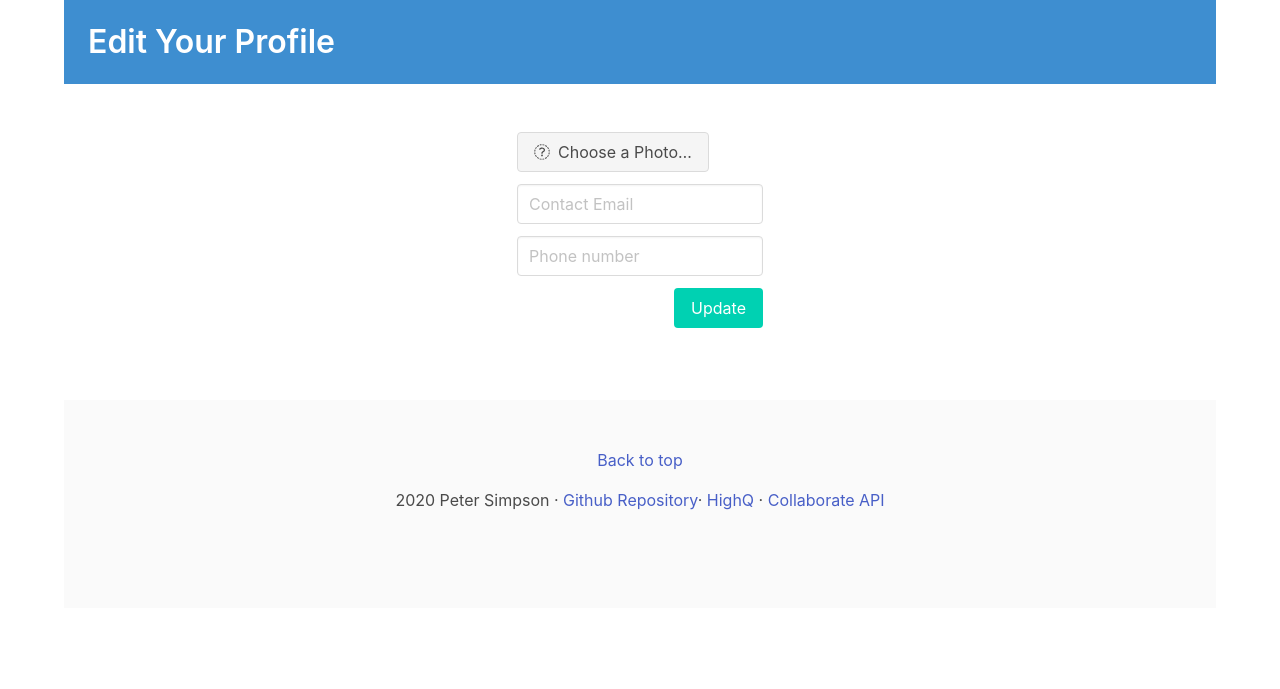
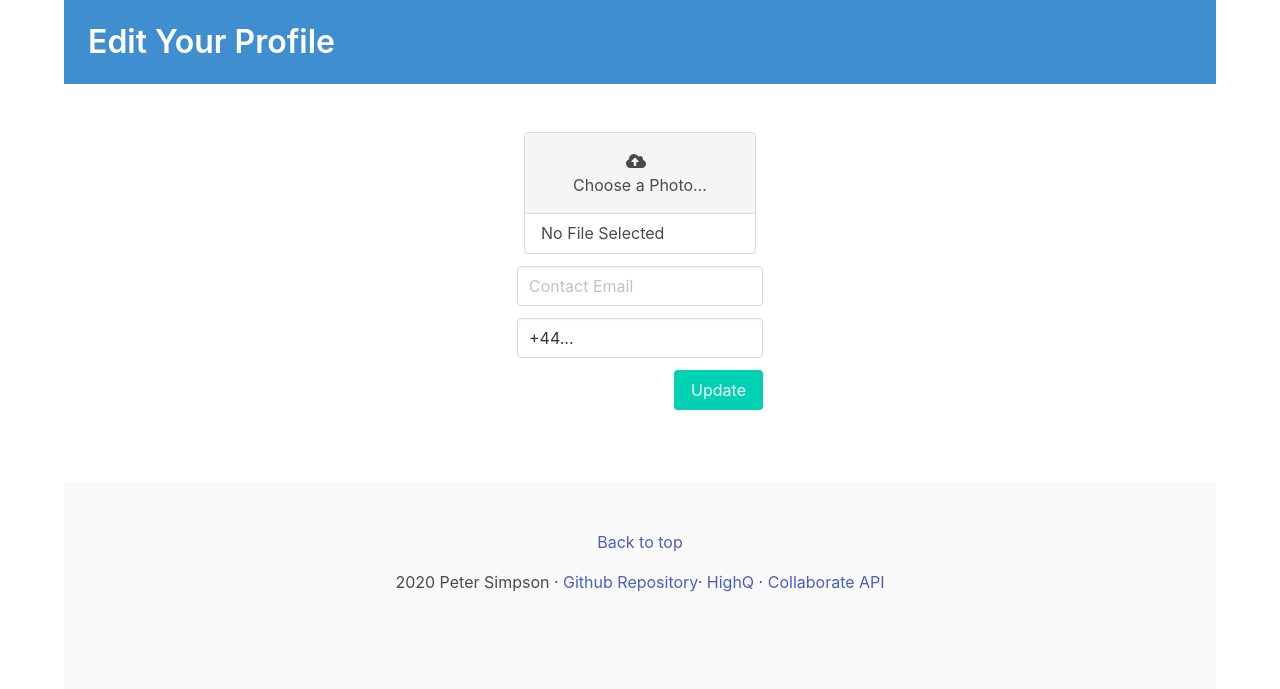
Before and after one commit to pj-simpson/HighQ-API-Consumer, a Django app: template templates/profiles/edit_profile.html in a window 1280 px wide. Shown: the part 52-741 px from the top of the page. Run offline with Django 3.2, Linux system fonts and the light colour scheme; the template is opened without the code that fills it: values that come from a table or form of the project are taken from there, others are empty; some libraries are stand-ins or nearby versions.

Commit message:
mainly improvements to the profile editing form

```diff
--- a/HighQSysAdmProj/settings/base.py
+++ b/HighQSysAdmProj/settings/base.py
@@ -50,6 +50,7 @@ INSTALLED_APPS = [
     'tasks',
 
     'sorl.thumbnail',
+    'phonenumber_field',
 ]
 
 MIDDLEWARE = [
@@ -143,3 +144,5 @@ LOGIN_URL = 'auth_login'
 CRON_CLASSES = [
     "siteadmin.cron.OauthCronJob"
 ]
+
+PHONENUMBER_DB_FORMAT = 'NATIONAL'
--- a/profiles/forms.py
+++ b/profiles/forms.py
@@ -1,5 +1,7 @@
 from django import forms
 from django.contrib.auth.models import User
+from phonenumber_field.widgets import PhoneNumberPrefixWidget
+
 from .models import Profile
 
 class UserRegistrationForm(forms.ModelForm):
@@ -21,6 +23,7 @@ class UserRegistrationForm(forms.ModelForm):
 
 
 class ProfileEditForm(forms.ModelForm):
+
     class Meta:
         model = Profile
         fields = ['photo','contact_email','phone_number']
--- a/profiles/models.py
+++ b/profiles/models.py
@@ -3,11 +3,14 @@ from django.conf import settings
 from django.contrib.auth.models import User
 from django.shortcuts import get_object_or_404
 from django.apps import apps
+
+from phonenumber_field.modelfields import PhoneNumberField
+
 import tasks as T
 
 class Profile(models.Model):
     user = models.OneToOneField(settings.AUTH_USER_MODEL,on_delete=models.CASCADE,related_name='user_profile')
-    phone_number = models.IntegerField(blank=True,null=True,max_length=20)
+    phone_number = PhoneNumberField(blank=True, default='')
     contact_email = models.EmailField(blank=True)
     photo = models.ImageField(upload_to='users/%Y/%m/%d/', blank=True)
 
--- a/templates/profiles/edit_profile.html
+++ b/templates/profiles/edit_profile.html
@@ -23,30 +23,35 @@
 
                             <div class="field">
 
-                                <div class="file">
+                                <div id="file-photo-input" class="file is-centered is-boxed has-name">
                                   <label class="file-label">
                                     <input class="file-input" type="file" name="photo" accept="image/*" id="id_photo" >
                                     <span class="file-cta">
                                       <span class="file-icon">
-                                        <i class="fa fa-cloud-upload"></i>
+                                        <i class="fas fa-cloud-upload-alt"></i>
                                       </span>
                                       <span class="file-label">
                                         Choose a Photo…
                                       </span>
                                     </span>
+                                      <span class="file-name">
+                                         {% if profile_form.initial.photo.name %}{{ profile_form.initial.photo.name }}{% else %}No File Selected{% endif %}
+                                      </span>
                                   </label>
                                 </div>
                             </div>
 
                             <div class="field">
                                 <p class="control">
-                                    <input type="email" name="contact_email" maxlength="254" id="id_contact_email" class="input form-control" placeholder="Contact Email">
+                                    <input type="email" name="contact_email" maxlength="254" id="id_contact_email" class="input form-control"
+                                           {% if profile_form.initial.contact_email %}value="{{ profile_form.initial.contact_email }}"{% else %}placeholder="Contact Email"{% endif %}>
                                 </p>
                             </div>
 
                             <div class="field">
                                 <p class="control">
-                                    <input type="number" name="phone_number" class="input form-control" id="id_phone_number" placeholder="Phone number">
+                                    <input type="text" name="phone_number" class="input form-control" id="id_phone_number"
+                                           {% if profile_form.initial.phone_number %}value="{{ profile_form.initial.phone_number }}"{% else %}value="+44..."{% endif %}>
                                 </p>
                             </div>
 
@@ -65,4 +70,16 @@
 
     </div>
 
+    <script>
+    // file input on edit profile
+  const fileInput = document.querySelector('#file-photo-input input[type=file]');
+  fileInput.onchange = () => {
+      console.log('file detected')
+    if (fileInput.files.length > 0) {
+      const fileName = document.querySelector('#file-photo-input .file-name');
+      fileName.textContent = fileInput.files[0].name;
+    }
+  }
+</script>
+
 {% endblock %}
```
Also changed, not shown: profiles/migrations/0004_auto_20200421_0715.py (added), useradmin/static/useradmin/js/bulma.js (line endings or trailing spaces).
